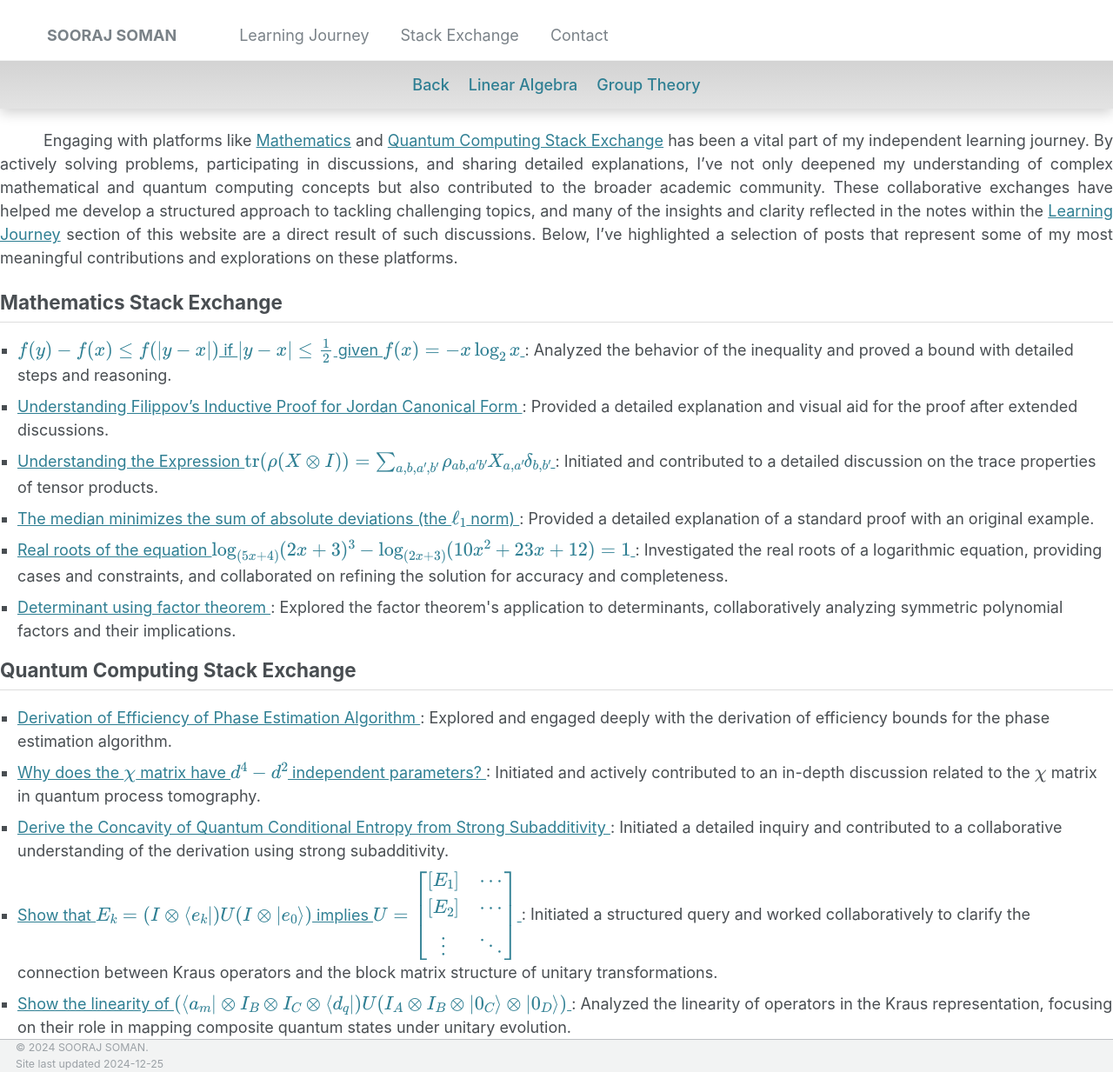
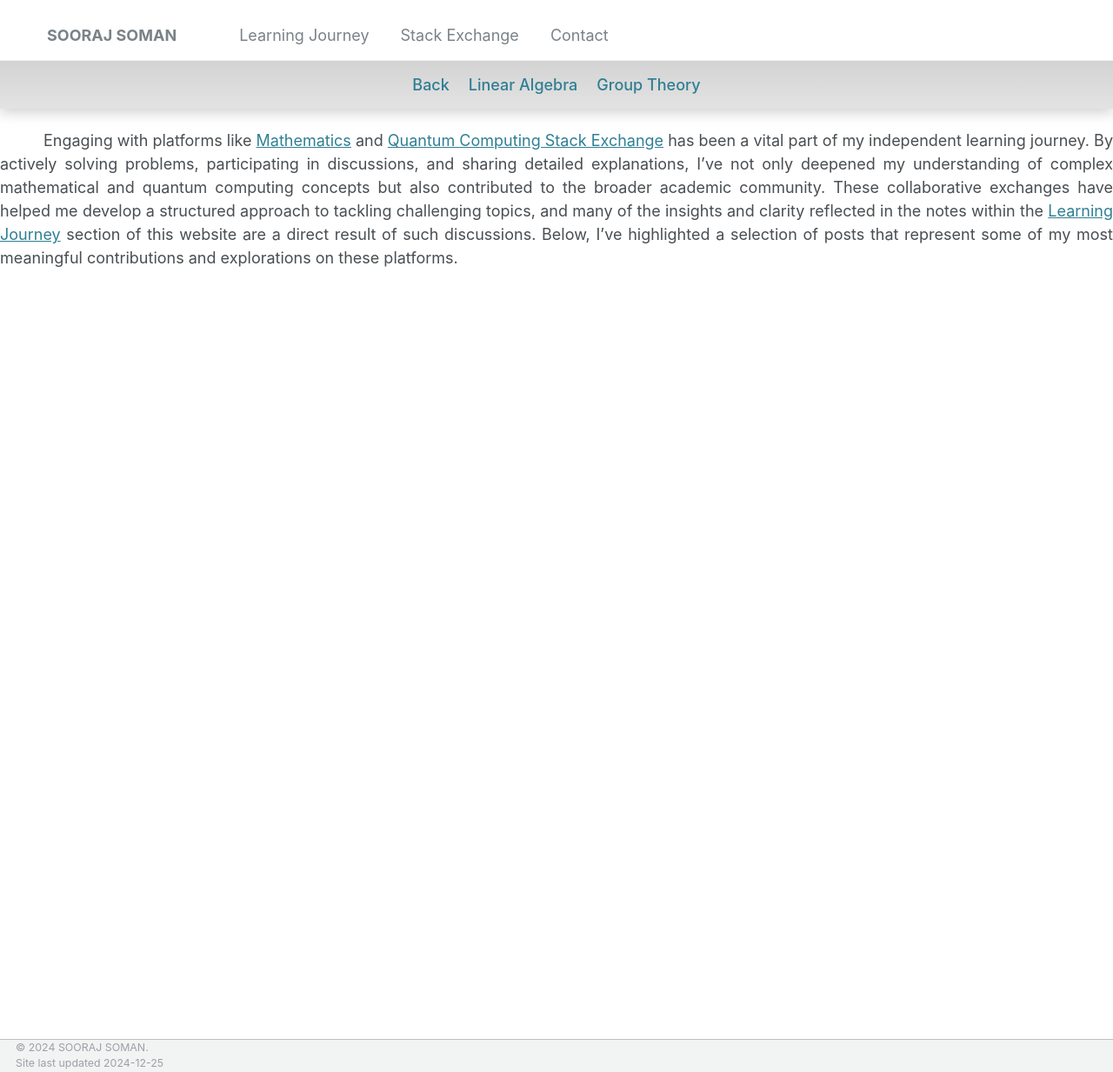
Before and after one commit to soorajss1729/soorajss1729.github.io, a Jekyll site: the page built from _stac/stac.md, in a window 1280 px wide and 1233 px high. Shown: the whole window at 87% size. Built offline with Jekyll 4.4.1, drawn with Linux system fonts in a browser that asks for light colours.

Commit message:
Update stac.md

```diff
--- a/_stac/stac.md
+++ b/_stac/stac.md
@@ -62,72 +62,3 @@ h2 {
 <div class="text-block">
  <p>Engaging with platforms like <a href="https://math.stackexchange.com/users/223599/sooraj-soman?tab=profile">Mathematics</a> and <a href="https://quantumcomputing.stackexchange.com/users/18369/sooraj-soman?tab=profile">Quantum Computing Stack Exchange</a> has been a vital part of my independent learning journey. By actively solving problems, participating in discussions, and sharing detailed explanations, I’ve not only deepened my understanding of complex mathematical and quantum computing concepts but also contributed to the broader academic community. These collaborative exchanges have helped me develop a structured approach to tackling challenging topics, and many of the insights and clarity reflected in the notes within the <a href="/learning/">Learning Journey</a> section of this website are a direct result of such discussions. Below, I’ve highlighted a selection of posts that represent some of my most meaningful contributions and explorations on these platforms.</p>
  </div>
-
-<h2 id="math-stac">Mathematics Stack Exchange</h2>
-
-<div id="toc-container">
-  <ul>
-    <li>
-      <a href="https://math.stackexchange.com/questions/4614700/prove-fy-%E2%88%92-fx-leq-fy-%E2%88%92-x-if-y-%E2%88%92-x-%E2%89%A4-1-2-given-fx-x-log-2-x">
-        $f(y) - f(x) \leq f(|y - x|)$ if $|y - x| \leq \frac{1}{2}$ given $f(x) = -x \log_2 x$
-      </a>: Analyzed the behavior of the inequality and proved a bound with detailed steps and reasoning.
-    </li>
-    <li>
-      <a href="https://math.stackexchange.com/questions/3909381/filippovs-inductive-proof-for-jordan-canonical-form/3911296#3911296">
-        Understanding Filippov’s Inductive Proof for Jordan Canonical Form
-      </a>: Provided a detailed explanation and visual aid for the proof after extended discussions.
-    </li>
-    <li>
-      <a href="https://math.stackexchange.com/questions/4250990/understanding-the-expression-tr-big-rhox-otimes-i-big-sum-a-b-a-b-rho">
-        Understanding the Expression $\text{tr}(\rho(X \otimes I)) = \sum_{a,b,a',b'} \rho_{ab,a'b'} X_{a,a'} \delta_{b,b'}$
-      </a>: Initiated and contributed to a detailed discussion on the trace properties of tensor products.
-    </li>
-    <li>
-      <a href="https://math.stackexchange.com/questions/113270/the-median-minimizes-the-sum-of-absolute-deviations-the-ell-1-norm/2364943#2364943">
-        The median minimizes the sum of absolute deviations (the $\ell_1$ norm)
-      </a>: Provided a detailed explanation of a standard proof with an original example.
-    </li>
-    <li>
-      <a href="https://math.stackexchange.com/questions/3204168/real-roots-of-the-equation-log-5x42x33-log-2x310x223x12-1">
-Real roots of the equation $\log_{(5x+4)}(2x+3)^3-\log_{(2x+3)}(10x^2+23x+12)=1$
-      </a>: Investigated the real roots of a logarithmic equation, providing cases and constraints, and collaborated on refining the solution for accuracy and completeness.
-    </li>
-    <li>
-      <a href="https://math.stackexchange.com/questions/2660747/determinant-using-factor-theorem">
-Determinant using factor theorem
-      </a>: Explored the factor theorem's application to determinants, collaboratively analyzing symmetric polynomial factors and their implications.
-    </li>
-  </ul>
-</div>
-
-<h2 id="qc-stac">Quantum Computing Stack Exchange</h2>
-
-<div id="toc-container">
-  <ul>
-    <li>
-      <a href="https://quantumcomputing.stackexchange.com/questions/22032/derivation-of-efficiency-of-phase-estimation-algorithm">
-        Derivation of Efficiency of Phase Estimation Algorithm
-      </a>: Explored and engaged deeply with the derivation of efficiency bounds for the phase estimation algorithm.
-    </li>
-    <li>
-      <a href="https://quantumcomputing.stackexchange.com/questions/28924/why-does-the-chi-matrix-have-d4-d2-independent-parameters">
-        Why does the $\chi$ matrix have $d^4-d^2$ independent parameters?
-      </a>: Initiated and actively contributed to an in-depth discussion related to the $\chi$ matrix in quantum process tomography.
-    </li>
-    <li>
-      <a href="https://quantumcomputing.stackexchange.com/questions/32094/derive-the-concavity-of-quantum-conditional-entropy-from-strong-subadditivity">
-        Derive the Concavity of Quantum Conditional Entropy from Strong Subadditivity
-      </a>: Initiated a detailed inquiry and contributed to a collaborative understanding of the derivation using strong subadditivity.
-    </li>
-    <li>
-      <a href="https://quantumcomputing.stackexchange.com/questions/28290/show-that-e-k-i-otimes-langle-e-kui-otimese-0-rangle-implies-u-beginb">
-        Show that $E_k=(I\otimes\langle e_k|)U(I\otimes|e_0\rangle)$ implies $U=\begin{bmatrix}[E_1]&\cdots\\ [E_2]&\cdots\\\vdots&\ddots\end{bmatrix}$
-      </a>: Initiated a structured query and worked collaboratively to clarify the connection between Kraus operators and the block matrix structure of unitary transformations.
-    </li>
-    <li>
-      <a href="https://quantumcomputing.stackexchange.com/questions/28144/show-the-linearity-of-langle-a-m-otimes-i-b-otimes-i-c-otimes-langle-d-q">
-        Show the linearity of $(\langle a_m|\otimes I_B\otimes I_C\otimes \langle d_q|) U(I_{A}\otimes I_B\otimes |0_{C}\rangle\otimes |0_{D}\rangle)$
-      </a>: Analyzed the linearity of operators in the Kraus representation, focusing on their role in mapping composite quantum states under unitary evolution.
-    </li>
-  </ul>
-</div>
```
